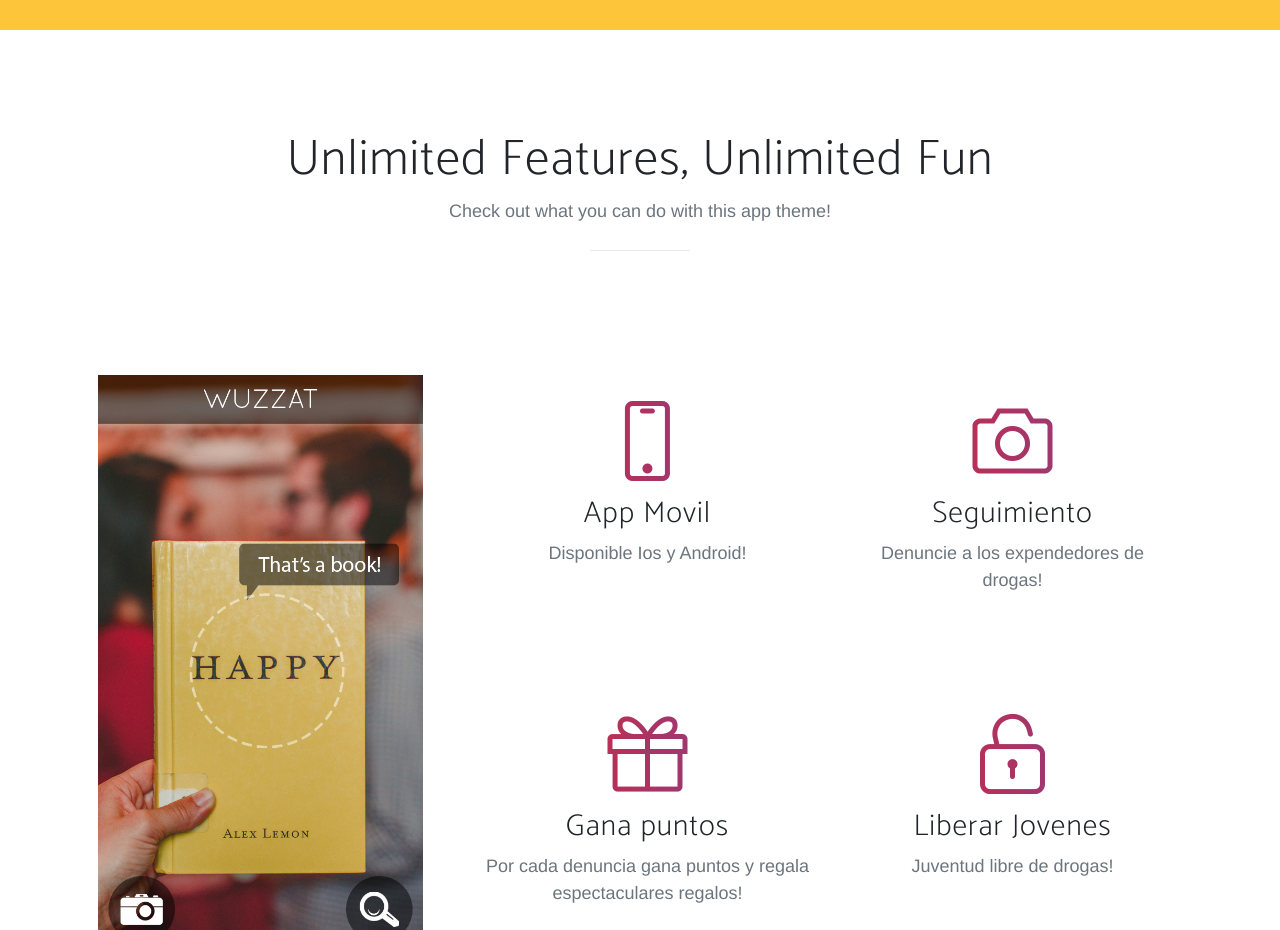
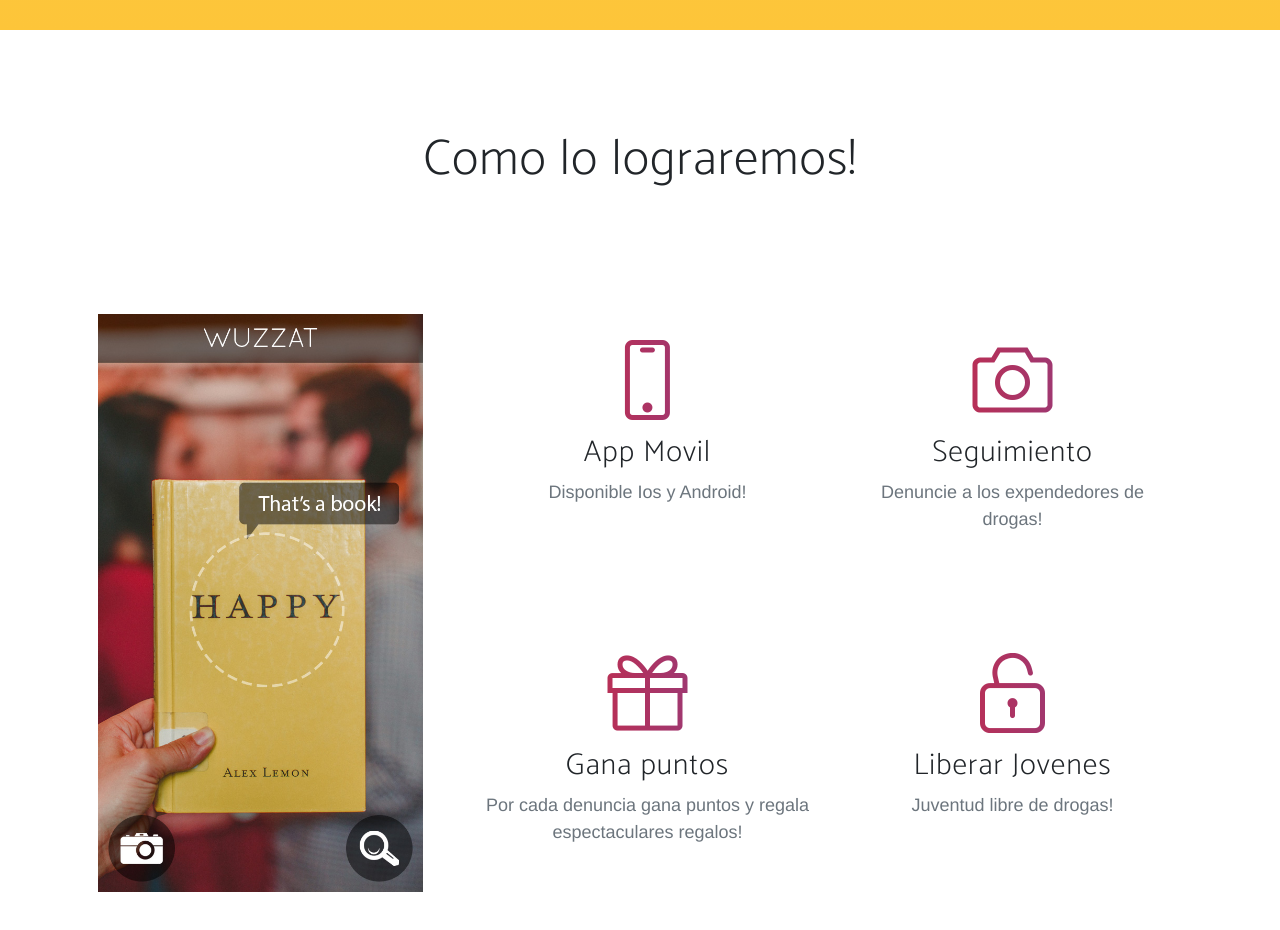
Before and after one commit to wgarcia89/formacion-git, a plain HTML site: page index.html in a window 1280 px wide. Shown: the part 1380-2310 px from the top of the page. Drawn offline with Linux system fonts and the light colour scheme; a web font is replaced by a local one.

Commit message:
Cambiando mensaje

```diff
--- a/index.html
+++ b/index.html
@@ -94,9 +94,7 @@
   <section class="features" id="features">
     <div class="container">
       <div class="section-heading text-center">
-        <h2>Unlimited Features, Unlimited Fun</h2>
-        <p class="text-muted">Check out what you can do with this app theme!</p>
-        <hr>
+        <h2>Como lo lograremos!</h2>
       </div>
       <div class="row">
         <div class="col-lg-4 my-auto">
```
